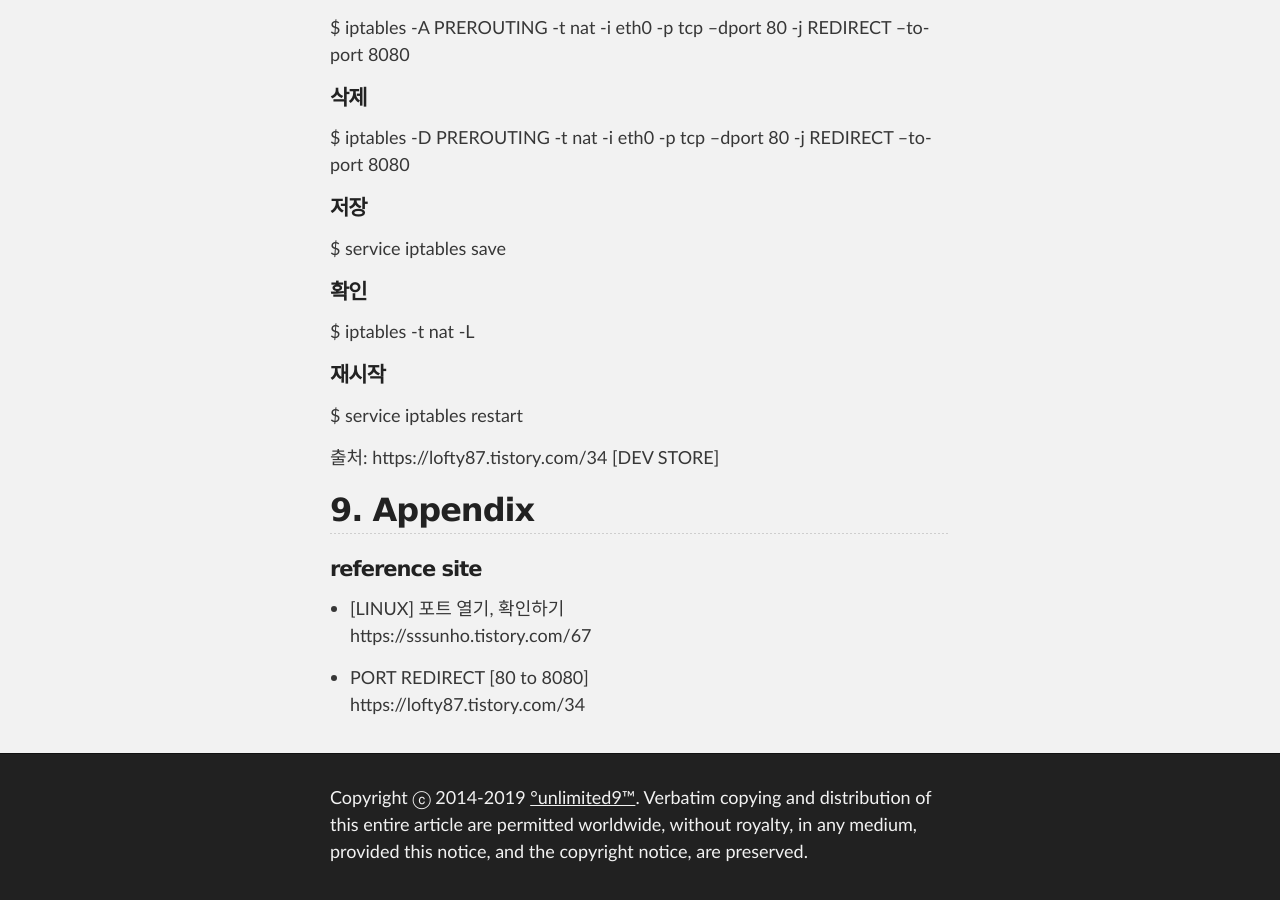
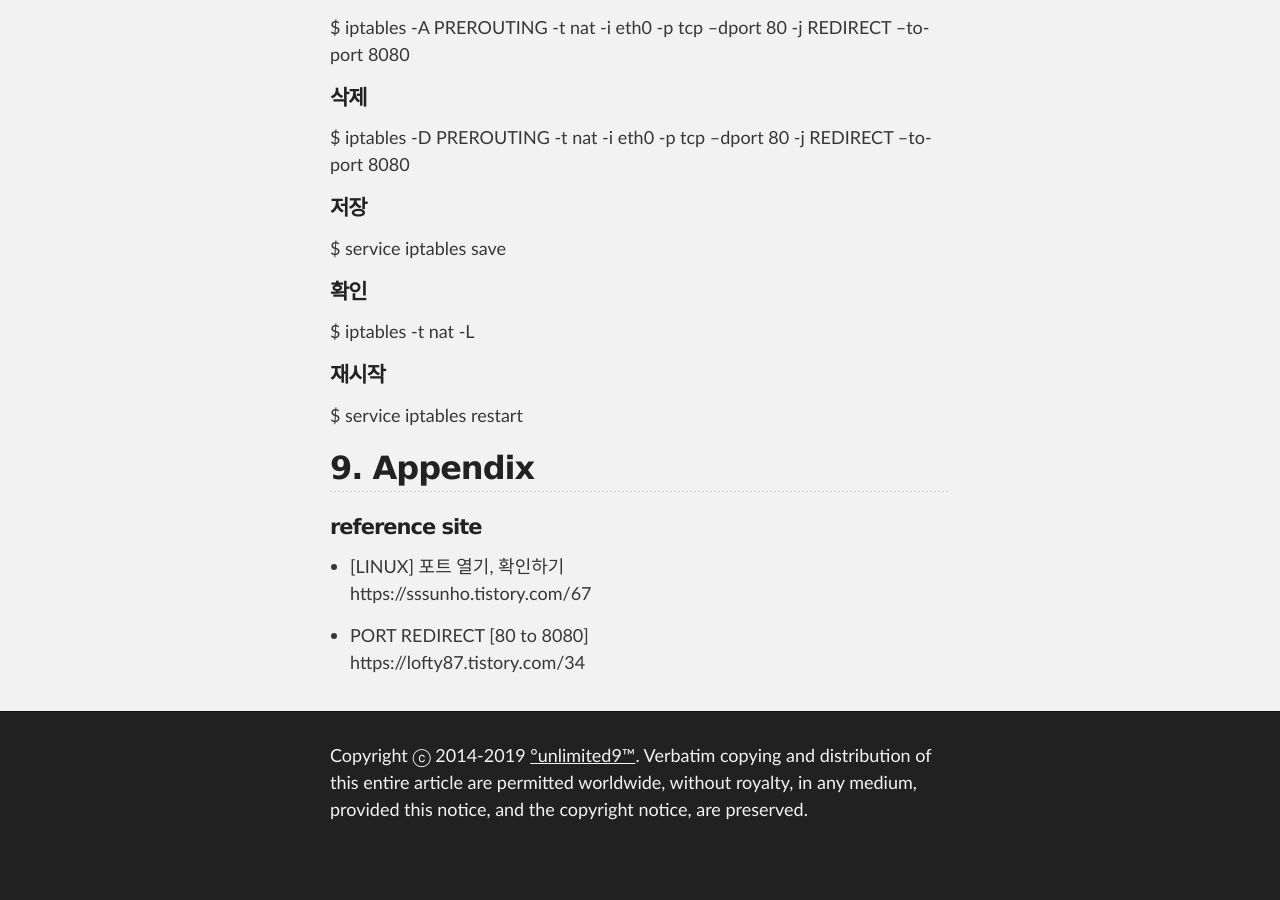
Before and after one commit to unlimited9/unlimited9.github.com, a Jekyll site: the page built from reference.notes/TA/system/linux.iptables.port.md, in a window 1280 px wide and 900 px high, scrolled down 904 px. Built offline with Jekyll 4.4.1, drawn with Linux system fonts in a browser that asks for light colours; our own code applies the rules of GitHub Pages for plain Markdown files; after the commit the page ends 1762 px from its top, so only the background shows below that.

Commit message:
Update linux.iptables.port.md

```diff
--- a/reference.notes/TA/system/linux.iptables.port.md
+++ b/reference.notes/TA/system/linux.iptables.port.md
@@ -36,12 +36,6 @@ $ iptables -t nat -L
 #### 재시작
 $ service iptables restart
 
-
-
-
-출처: https://lofty87.tistory.com/34 [DEV STORE]
-
-
 ## 9. Appendix
 
 #### reference site
```
